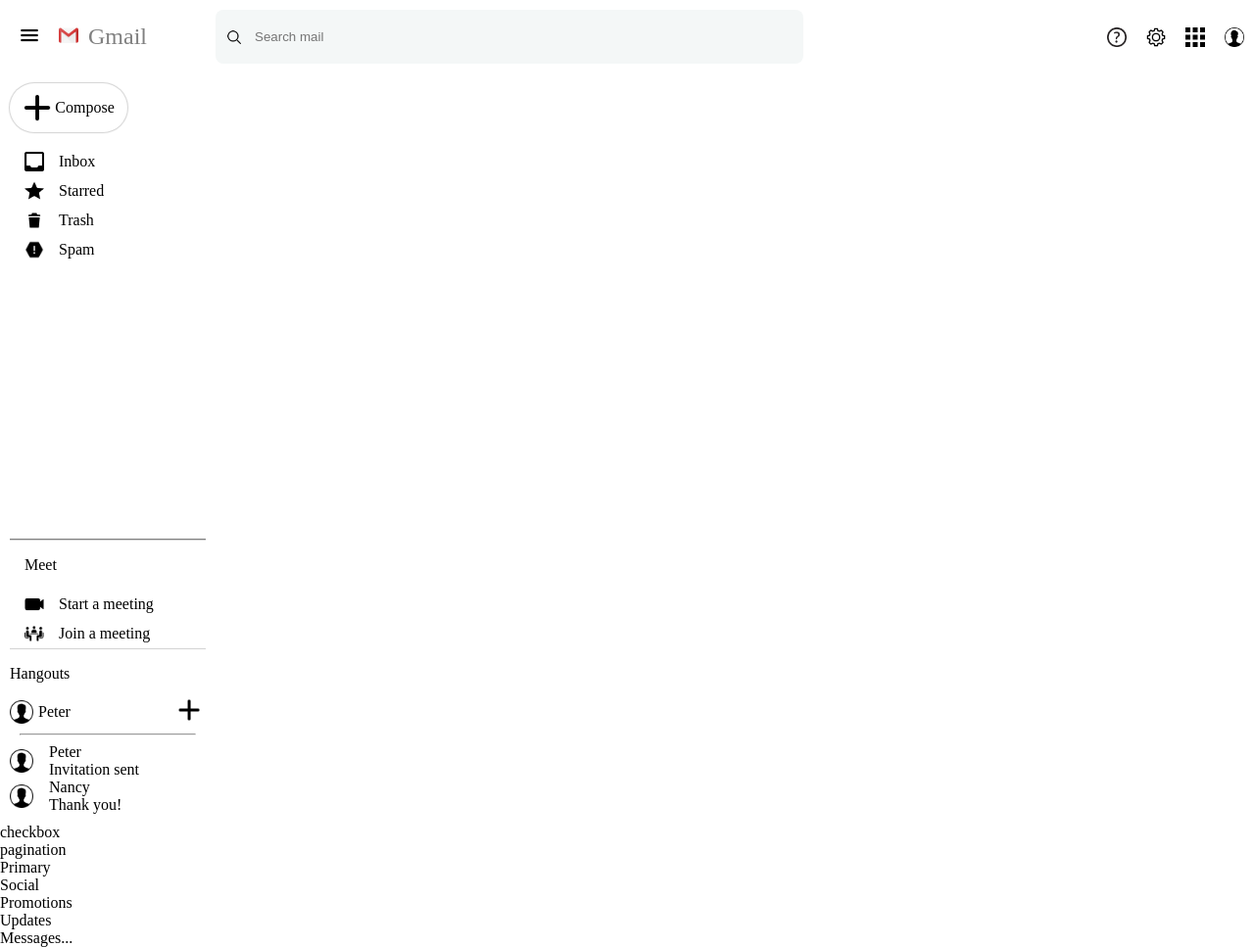
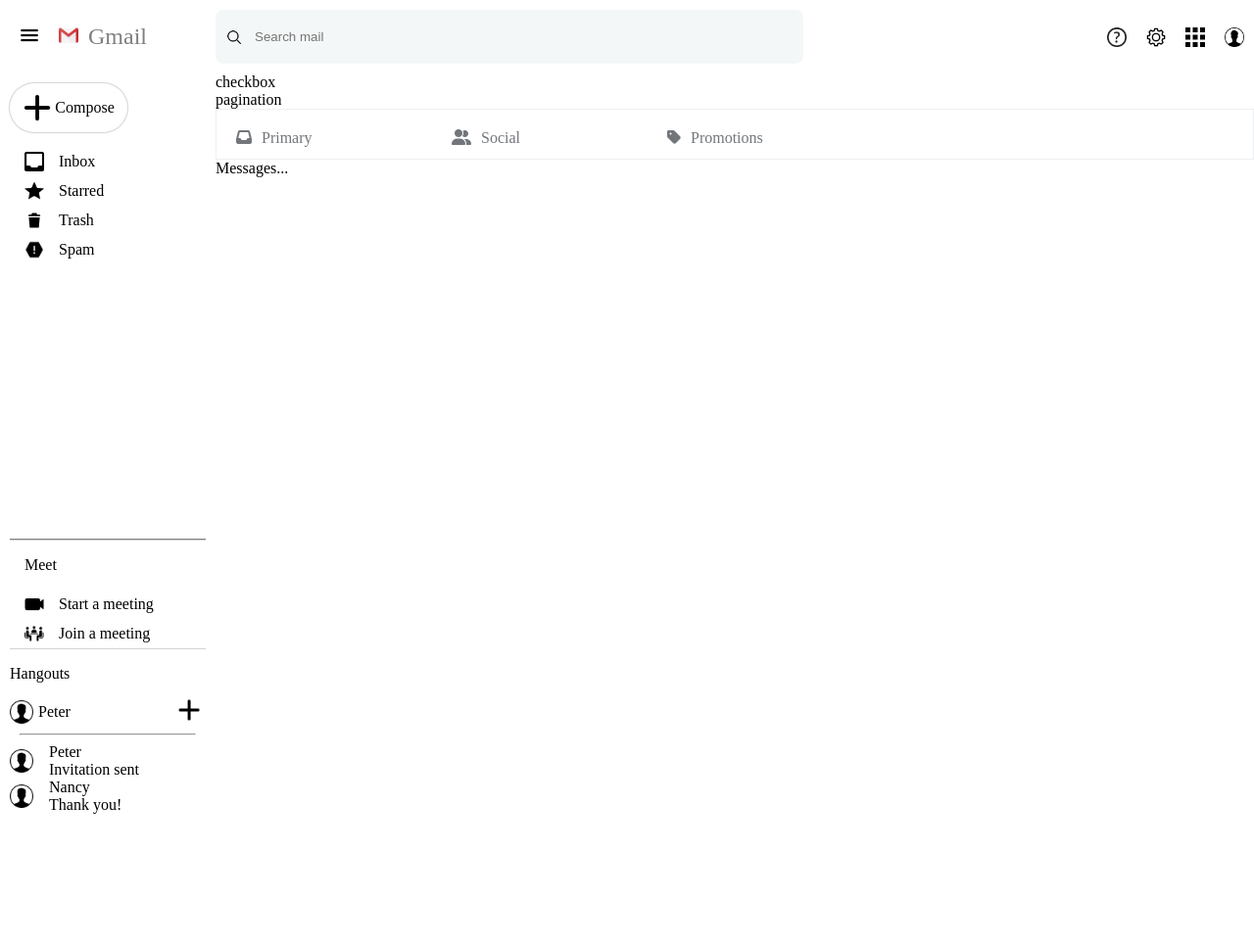
Before and after one commit to kanybekd/gmail_client_team2, a website built with webpack: page index.html in a window 1280 px wide. Shown: the whole page at 98% size. After the commit the page ends 841 px from the top, so only its background shows below. Built offline with nearby package versions, Linux system fonts and the light colour scheme.

Commit message:
updated html&css

```diff
--- a/index.html
+++ b/index.html
@@ -4,6 +4,7 @@
     <meta charset="UTF-8" />
     <meta name="viewport" content="width=device-width, initial-scale=1.0" />
     <link href="build/style.css" rel="stylesheet" type="text/css" />
+    <script src="https://kit.fontawesome.com/20da84b6f7.js" crossorigin="anonymous"></script>
     <title>GMAIL CLONE</title>
   </head>
   <body>
@@ -25,6 +26,7 @@
         <img class="header-icon lg" src="images/user-icon.png" />
       </div>
     </header>
+    <div class="flex-wrapper">
     <aside class="sidebar">
       <div class="compose"><img src="./images/plus-icon.png" />Compose</div>
 
@@ -97,15 +99,19 @@
         <div>pagination</div>
       </section>
       <section>
-        <div>Primary</div>
-        <div>Social</div>
-        <div>Promotions</div>
-        <div>Updates</div>
+        <div class="mail-body" id="type-bar">
+          <ul>
+            <li id="primary"><i class="fas fa-inbox"></i>Primary</li>
+            <li id="social"><i class="fas fa-user-friends"></i>Social</li>
+            <li id="promotions"><i class="fas fa-tag"></i>Promotions</li>
+          </ul>
+        </div>
       </section>
       <section>
         <div>Messages...</div>
       </section>
     </main>
+  </div>
   </body>
   <script type="text/javascript" src="../build/index.js"></script>
 </html>
```
Also changed, not shown: build/style.css.
